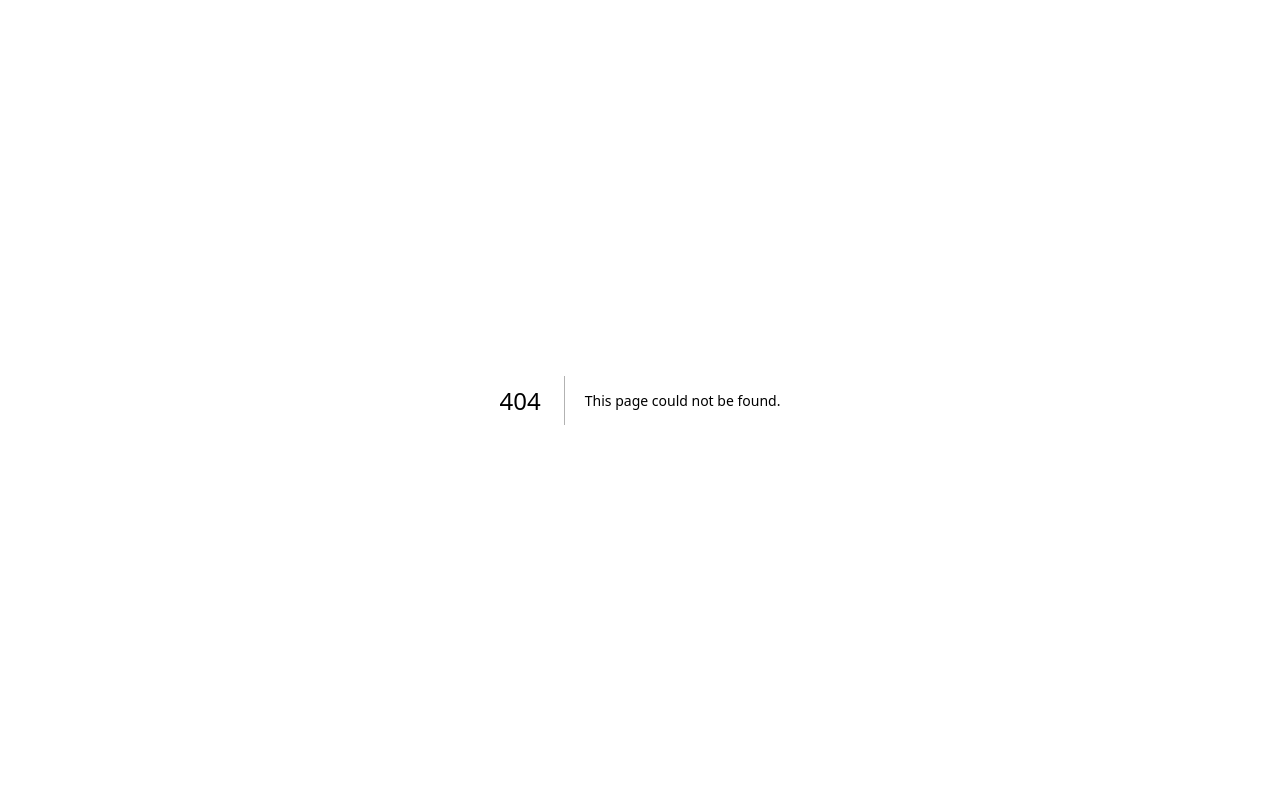
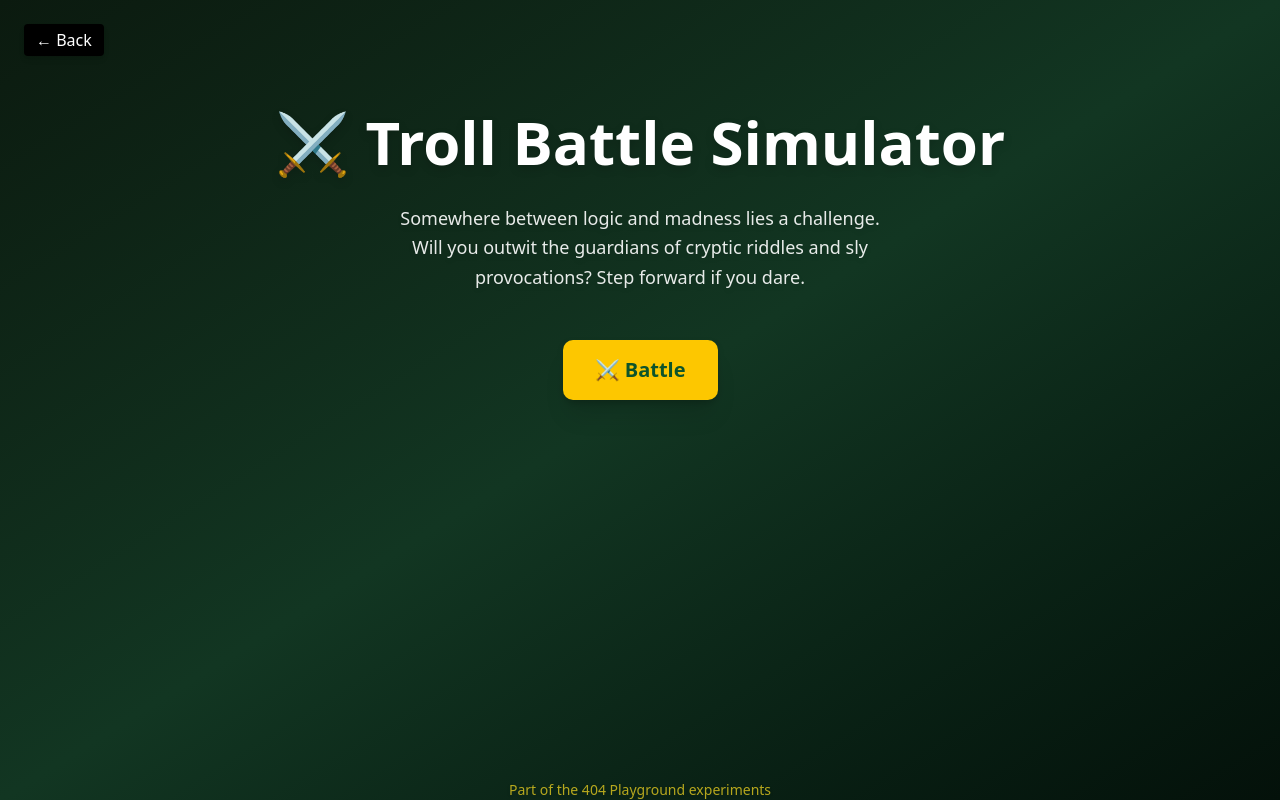
Before and after one commit to TheTrueEdge/404-Playground, a Next.js app: page /troll-battle-simulator in a window 1280 px wide. Before the commit this address had no page. Built offline with nearby package versions, Linux system fonts and the light colour scheme.

Commit message:
Pivoted to new idea for first app. Troll Battle Simulator. Built homepage for it.

```diff
--- a/src/app/ai-poetry/page.tsx
+++ /dev/null
@@ -1,17 +0,0 @@
-import Link from "next/link";
-import { Button } from "@/components/ui/button";
-
-export default function PoetryPage() {
-  return (
-    <div className="min-h-screen p-6">
-      <Link href="/">
-        <Button className="mb-6">
-          ← Back Home
-        </Button>
-      </Link>
-
-      <h1 className="text-3xl font-bold mb-4">🧠 AI Poetry Lab</h1>
-      <p className="text-muted-foreground">Here’s where your AI haikus will go!</p>
-    </div>
-  );
-}
--- a/src/app/page.tsx
+++ b/src/app/page.tsx
@@ -53,7 +53,7 @@ export default function Home() {
       <GlassRingScene />
     </div>
     <div className="w-full max-w-6xl mx-auto mt-12 grid grid-cols-3 gap-6 p-6">
-        <Link href="/ai-poetry" className="group">
+        <Link href="/troll-battle-simulator" className="group">
           <Card className="group bg-[#0a1931]/80 border-4 border-[#00fff7]/20 shadow-lg hover:border-[#00fff7]/60 transition-all cursor-pointer">
             <CardHeader>
               <CardTitle
@@ -63,9 +63,9 @@ export default function Home() {
                   group-hover:text-[#00fff7]/120
                 "
               >
-                🧠 AI Poetry
+                ⚔️ Troll Battle Simulator
               </CardTitle>
-              <CardDescription>Write weird haikus</CardDescription>
+              <CardDescription>Face off against quirky AI powered trolls of various kinds!</CardDescription>
             </CardHeader>
           </Card>
         </Link>
--- /dev/null
+++ b/src/app/troll-battle-simulator/page.tsx
@@ -0,0 +1,79 @@
+'use client';
+
+import React from 'react';
+import { useRouter } from 'next/navigation';
+
+export default function TrollBattleHome() {
+  const router = useRouter();
+
+  return (
+    <main
+      className="
+        relative min-h-screen flex flex-col items-center justify-start
+        text-white px-6 pt-28
+        bg-gradient-to-br from-[#0b1a0f] via-[#123622] to-[#04110a]
+        overflow-hidden
+      "
+    >
+      {/* Animated pulsing gradient background */}
+      <div
+        aria-hidden="true"
+        className="
+          absolute inset-0
+          bg-gradient-to-tr from-green-900 via-green-700 to-green-900
+          opacity-30
+          animate-[pulse_8s_ease-in-out_infinite]
+          pointer-events-none
+          -z-10
+        "
+        style={{ backgroundSize: '400% 400%' }}
+      />
+
+      {/* Back button fixed top-left */}
+      <button
+        className="
+          absolute top-6 left-6 bg-black bg-opacity-50
+          hover:bg-opacity-70
+          text-white px-3 py-1 rounded shadow-md
+          transition
+          z-20
+          cursor-pointer
+        "
+        onClick={() => router.push('/')}
+        aria-label="Back to 404 Homepage"
+      >
+        ← Back
+      </button>
+
+      {/* Title */}
+      <h1 className="text-6xl font-extrabold mb-8 flex items-center gap-4 drop-shadow-lg">
+        ⚔️ Troll Battle Simulator
+      </h1>
+
+      {/* Mysterious intro text */}
+      <p className="max-w-lg text-center text-lg leading-relaxed mb-12 opacity-90 drop-shadow-md">
+        Somewhere between logic and madness lies a challenge.
+        Will you outwit the guardians of cryptic riddles and sly provocations?
+        Step forward if you dare.
+      </p>
+
+      {/* Start battle button */}
+      <button
+        className="
+          bg-yellow-400 text-green-900 font-bold px-8 py-4 rounded-lg shadow-xl
+          hover:bg-yellow-300 transition
+          text-xl drop-shadow-md
+          cursor-pointer
+        "
+        onClick={() => router.push('/troll-battle/bridgekeeper')}
+        aria-label="Start the troll battle"
+      >
+        ⚔️ Battle
+      </button>
+
+      <footer className="mt-auto pt-16 text-yellow-300 text-sm opacity-70 drop-shadow-sm">
+        Part of the 404 Playground experiments
+      </footer>
+    </main>
+  );
+}
```
